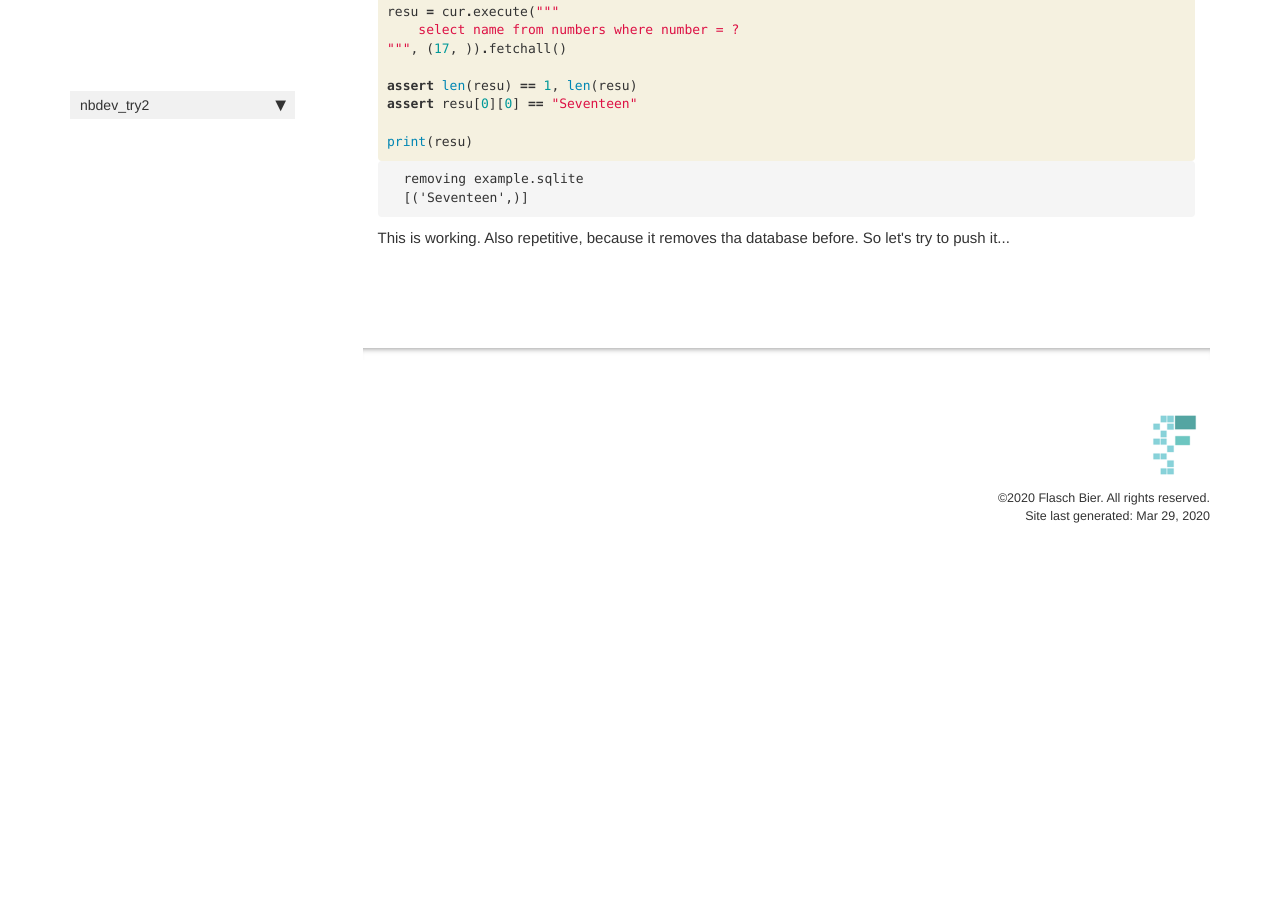
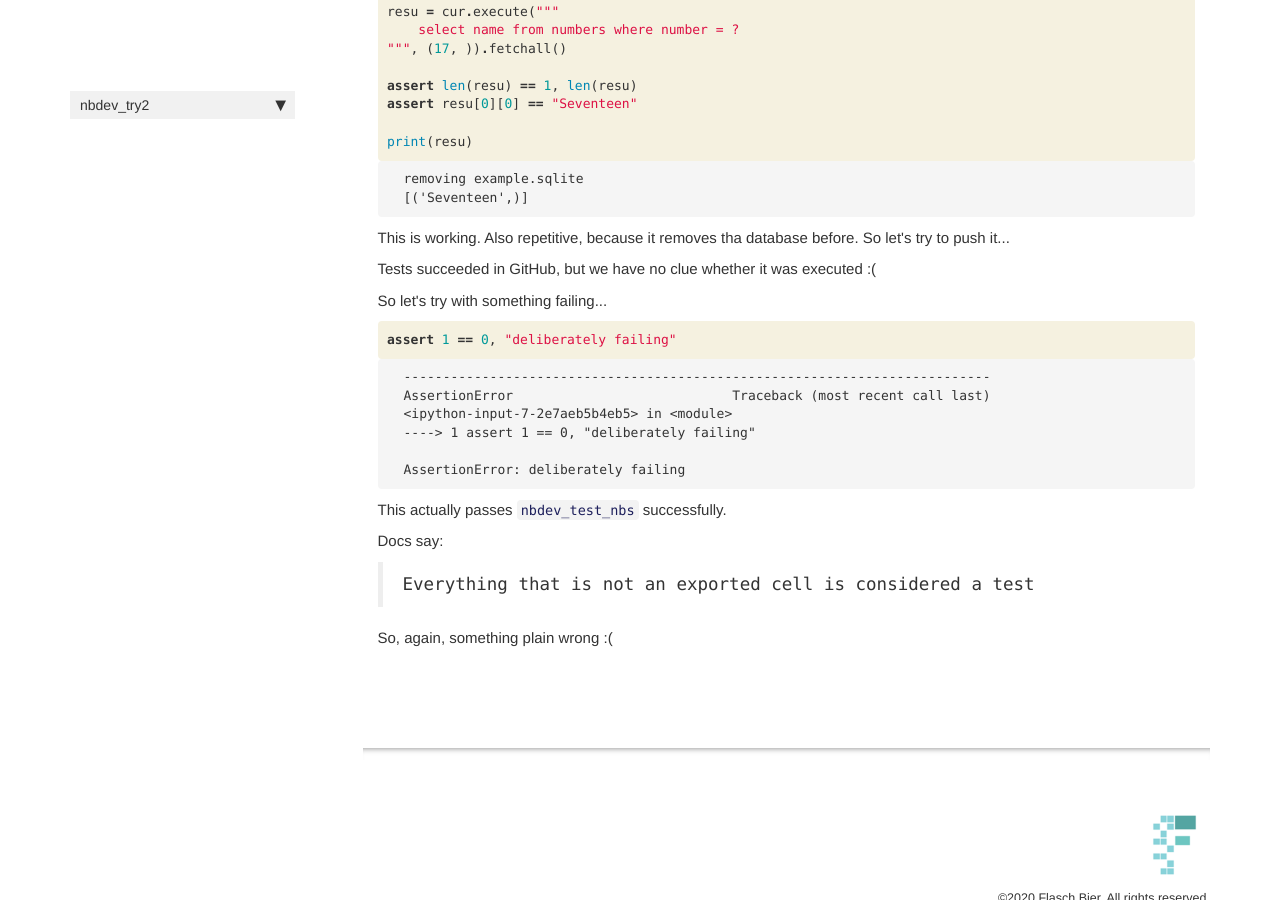
Before and after one commit to flaschbier/nbdev_try2, a Jekyll site: the page built from docs/core.html, in a window 1280 px wide and 900 px high, scrolled down 980 px. Built offline with Jekyll 4.4.1, drawn with Linux system fonts in a browser that asks for light colours; nearby versions of some CDN libraries; comment, search, counter and statistics services are not loaded; before the commit the page ends 1556 px from its top, so only the background shows below that; some of the changed text lies outside the part shown.

Commit message:
something that should definitely fail

```diff
--- a/docs/_data/sidebars/home_sidebar.yml
+++ b/docs/_data/sidebars/home_sidebar.yml
@@ -10,7 +10,7 @@ entries:
       title: Overview
       url: /
     - output: web,pdf
-      title: nbdev_try2
+      title: nbdev_try2.core
       url: /core
     output: web
     title: nbdev_try2
--- a/docs/core.html
+++ b/docs/core.html
@@ -183,4 +183,59 @@ description: "Give it another try."
 </div>
 </div>
 </div>
+<div class="cell border-box-sizing text_cell rendered"><div class="inner_cell">
+<div class="text_cell_render border-box-sizing rendered_html">
+<p>Tests succeeded in GitHub, but we have no clue whether it was executed :(</p>
+<p>So let's try with something failing...</p>
+
 </div>
+</div>
+</div>
+    {% raw %}
+
+<div class="cell border-box-sizing code_cell rendered">
+<div class="input">
+
+<div class="inner_cell">
+    <div class="input_area">
+<div class=" highlight hl-ipython3"><pre><span></span><span class="k">assert</span> <span class="mi">1</span> <span class="o">==</span> <span class="mi">0</span><span class="p">,</span> <span class="s2">&quot;deliberately failing&quot;</span>
+</pre></div>
+
+    </div>
+</div>
+</div>
+
+<div class="output_wrapper">
+<div class="output">
+
+<div class="output_area">
+
+<div class="output_subarea output_text output_error">
+<pre>
+<span class="ansi-red-fg">---------------------------------------------------------------------------</span>
+<span class="ansi-red-fg">AssertionError</span>                            Traceback (most recent call last)
+<span class="ansi-green-fg">&lt;ipython-input-7-2e7aeb5b4eb5&gt;</span> in <span class="ansi-cyan-fg">&lt;module&gt;</span>
+<span class="ansi-green-fg">----&gt; 1</span><span class="ansi-red-fg"> </span><span class="ansi-green-fg">assert</span> <span class="ansi-cyan-fg">1</span> <span class="ansi-blue-fg">==</span> <span class="ansi-cyan-fg">0</span><span class="ansi-blue-fg">,</span> <span class="ansi-blue-fg">&#34;deliberately failing&#34;</span>
+
+<span class="ansi-red-fg">AssertionError</span>: deliberately failing</pre>
+</div>
+</div>
+
+</div>
+</div>
+
+</div>
+    {% endraw %}
+
+<div class="cell border-box-sizing text_cell rendered"><div class="inner_cell">
+<div class="text_cell_render border-box-sizing rendered_html">
+<p>This actually passes <code>nbdev_test_nbs</code> successfully.</p>
+<p>Docs say:</p>
+<blockquote><p>Everything that is not an exported cell is considered a test</p>
+</blockquote>
+<p>So, again, something plain wrong :(</p>
+
+</div>
+</div>
+</div>
+</div>
--- a/docs/sidebar.json
+++ b/docs/sidebar.json
@@ -1,6 +1,6 @@
 {
   "nbdev_try2": {
     "Overview": "/",
-    "nbdev_try2": "/core"
+    "nbdev_try2.core": "/core"
   }
 }
```
Also changed, not shown: other parts of docs/core.html (+1 -1 lines), 2 other files.
